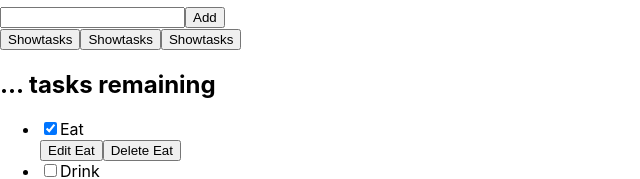
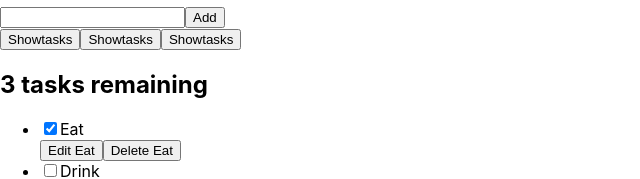
Before and after one commit to ra2dd/todo-react, a React (Create React App) app: page / in a window 1280 px wide. Shown: the part 125-304 px from the top of the page, without its empty margins (0-640 px from the left). Built offline with nearby package versions, Linux system fonts and the light colour scheme; the HTML template or start-up script is replaced by a standard one.

Commit message:
task adding functionality and task counting

```diff
--- a/package.json
+++ b/package.json
@@ -6,6 +6,7 @@
     "@testing-library/jest-dom": "^5.16.5",
     "@testing-library/react": "^13.4.0",
     "@testing-library/user-event": "^13.5.0",
+    "nanoid": "^4.0.2",
     "react": "^18.2.0",
     "react-dom": "^18.2.0",
     "react-scripts": "5.0.1",
--- a/src/App.js
+++ b/src/App.js
@@ -2,9 +2,13 @@ import Todo from "./components/Todo";
 import Form from "./components/Form";
 import FilterButton from "./components/FilterButton";
 import React, { useState } from 'react';
+import { nanoid } from "nanoid";
 
 function App(props)
 {
+    /*
+        Handing tasks
+    */
     const [tasks, setTasks] = useState(props.tasks);
 
     const taskList = tasks.map((task) =>
@@ -20,8 +24,13 @@ function App(props)
 
     function addTask(name)
     {
-        alert(name);
+        const newTask = { id: `todo-${nanoid()}`, name, completed: false };
+        setTasks([...tasks, newTask]);
     }
+
+
+    const tasksNoun = tasks.length > 1 ? 'tasks' : 'task';
+    const headingText = `${tasks.length} ${tasksNoun} remaining`;
 
     return (
         <div className="todoapp stack-large">
@@ -35,7 +44,7 @@ function App(props)
                 <FilterButton />
             </div>
 
-            <h2 id="list-heading">... tasks remaining</h2>
+            <h2 id="list-heading">{ headingText }</h2>
 
             <ul
             role="list"
```
Also changed, not shown: 1 other file (tests, documents, lock files or other folders).
